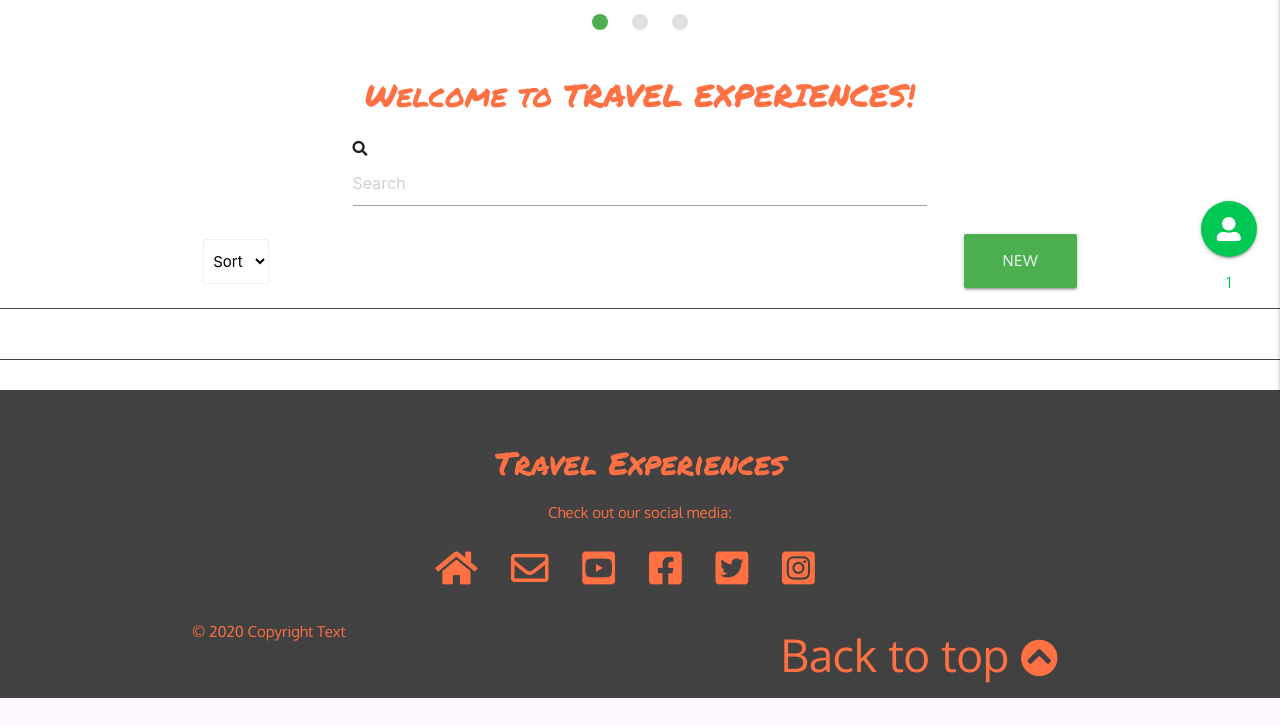
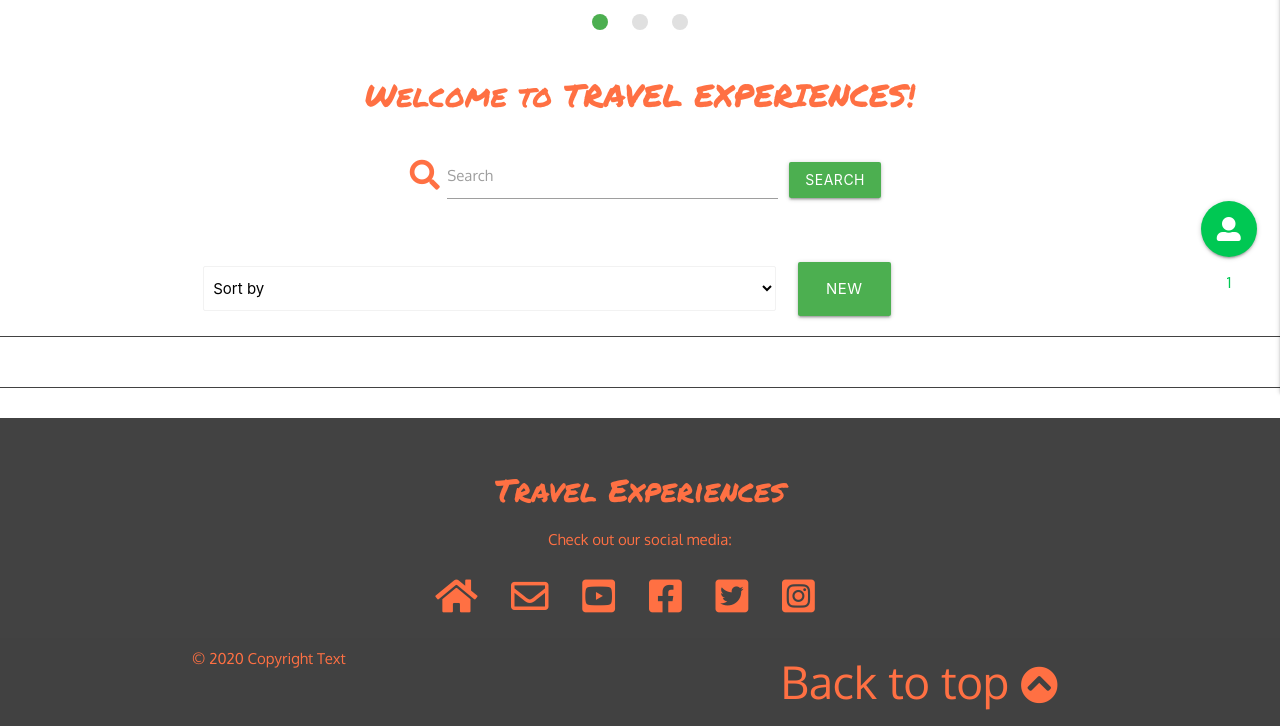
Before and after one commit to Vlad-404/travel_experiences, a Flask app: page / in a window 1280 px wide. Shown: the part 468-1194 px from the top of the page. Before the commit the page ends 1166 px from the top, so only its background shows below. Run offline with Flask 2, Linux system fonts and the light colour scheme; the visitor is signed in with stand-in values (Sample User, id 1); data that the repository does not hold is empty; some libraries are stand-ins or nearby versions.

Commit message:
Added search functionality on experiences

```diff
--- a/app.py
+++ b/app.py
@@ -23,6 +23,14 @@ mongo = PyMongo(app)
 @app.route("/experiences_home")
 def experiences_home():
     experiences = mongo.db.experiences.find()
+    return render_template("experiences_home.html", experiences=experiences)
+
+
+@app.route("/search", methods=["GET", "POST"])
+def search():
+    query = request.form.get("query")
+    experiences = mongo.db.experiences.find(
+        {"$text": {"$search": query}})
     return render_template("experiences_home.html", experiences=experiences)
 
 
@@ -101,11 +109,11 @@ def logout():
     return redirect(url_for("experiences_home"))
 
 
-@app.route("/read_more/<experience_id>")
-def read_more(experience_id):
+@app.route("/moreinfo/<experience_id>")
+def moreinfo(experience_id):
     experience = mongo.db.experiences.find_one(
         {"_id": ObjectId(experience_id)})
-    return render_template("read-more.html", experience=experience)
+    return render_template("moreinfo.html", experience=experience)
 
 
 @app.route("/addxp", methods=["GET", "POST"])
@@ -143,7 +151,8 @@ def editxp(experience_id):
             "description": request.form.get("description"),
             "created_by": session["user"]
         }
-        mongo.db.experiences.update({"_id": ObjectId(experience_id)}, submit)
+        mongo.db.experiences.update_one(
+            {"_id": ObjectId(experience_id)}, submit)
         flash("You have succesfully edited details")
         return redirect(url_for(
                         "profile", username=session["user"]))
--- a/templates/base.html
+++ b/templates/base.html
@@ -150,11 +150,11 @@
 			<i class="fas fa-user-alt"></i>
 		</a>
         <p class="center-align green-text text-accent-4">{{session["user"]}}</p>
-		<ul class="margin-above">
+		<ul>
 			{% if session.user %}
                 <li><a href="{{ url_for('addxp', username=session['user']) }}" class="btn-floating tooltipped blue" data-position="left" data-tooltip="Add New Experience"><i class="fas fa-plus"></i></a></li>
                 <li class="oxygen-font"><a href="{{ url_for('profile', username=session['user']) }}" class="btn-floating tooltipped blue" data-position="left" data-tooltip="Your Profile"><i class="far fa-address-card"></i></a></li>
-                <li class="oxygen-font"><a href="{{ url_for('logout') }}" class="btn-floating tooltipped red" data-position="left" data-tooltip="Logout"><i class="fas fa-sign-out-alt"></i></a></li>
+                <li class="oxygen-font"><a href="{{ url_for('logout') }}" style="margin-bottom:3rem;" class="btn-floating tooltipped red" data-position="left" data-tooltip="Logout"><i class="fas fa-sign-out-alt"></i></a></li>
             {% else %}
                 <li class="oxygen-font"><a href="{{ url_for('register') }}" class="btn-floating tooltipped deep-orange-text text-lighten-1" data-position="left" data-tooltip="Register"><i class="fas fa-user-plus"></i></a></li>
                 <!--<li class="oxygen-font"><a data-target="{{ url_for('login') }}" class="btn-floating deep-orange-text text-lighten-1 modal-trigger"><i class="fas fa-sign-in-alt"></i></a>Login</li> -->
--- a/templates/experiences_home.html
+++ b/templates/experiences_home.html
@@ -7,10 +7,20 @@
         <div class="row">
 
             <!-- search box -->
-            <div class="search-wrapper col s8 offset-s2">
-                <i class="fas fa-search"></i><input id="search" placeholder="Search">
-                <div class="search-results"></div>
-            </div>
+                <form action="{{ url_for('search')}}" method="POST" class="col s8 offset-s2">
+                    <div class="row valign-wrapper center-align">
+                        <div class="col s12 m8 offset-m1 input-field">
+                            <i class="fas fa-search prefix deep-orange-text text-lighten-1"></i>
+                            <input type="text" name="query" id="query" minlength="3" class="validate" required>
+                            <label for="query">Search</label>
+                        </div>
+                        <button type="submit" class="btn green white-text">
+                            Search
+                        </button>
+                    </div>
+                </form>
+                <!--<i class="fas fa-search"></i><input id="search" placeholder="Search">
+                <div class="search-results"></div>-->
         </div>
 
         <div class="row valign-wrapper">
@@ -25,9 +35,9 @@
             </span>
 
             {% if session.user %}
-            <span class="col s3 offset-s9">
-                <a href="{{ url_for('addxp', username=session['user']) }}" class="col s12 btn btn-large green white-text">
-                    New experience
+            <span class="col s6">
+                <a href="{{ url_for('addxp', username=session['user']) }}">
+                    <button class="btn btn-large green white-text">New</button>
                 </a>
             </span>
             {% endif %}
@@ -64,7 +74,7 @@
                         </div>
                         <!-- Link to read more -->
                         <div class="card-action center-align">
-                            <a href="{{ url_for('read_more', experience_id=experience._id) }}">Read more...</a>
+                            <a href="{{ url_for('moreinfo', experience_id=experience._id) }}">Read more...</a>
                         </div>
                     </div>
                 </div>
--- a/templates/read-more.html
+++ b/templates/moreinfo.html
@@ -1,7 +1,7 @@
-{% extends "data-handling.html" %}
+{% extends "datamod.html" %}
 
     {% block title %}
-            {{ experience.title }}
+        {{ experience.title }}
     {% endblock %}
 
     {% block image %}
@@ -17,13 +17,11 @@
     {% endblock %}
 
     {% block description %}
-        <span class="marker-font">Description</span>
         <p class="typewritter-font text-justify">
             {{- experience.description -}}
         </p>
     {% endblock %}
 
     {% block travel_arrangements %}
-        <span class="marker-font">Travel arrangements</span>
         <p class="typewritter-font text-justify">{{- experience.travel_arrangements -}}</p>
     {% endblock %}
```
Also changed, not shown: templates/addxp.html (+7 -5 lines), templates/data-handling.html (deleted, +0 -46 lines), templates/datamod.html (+18 -11 lines), templates/editxp.html (+9 -3 lines), README.md.
